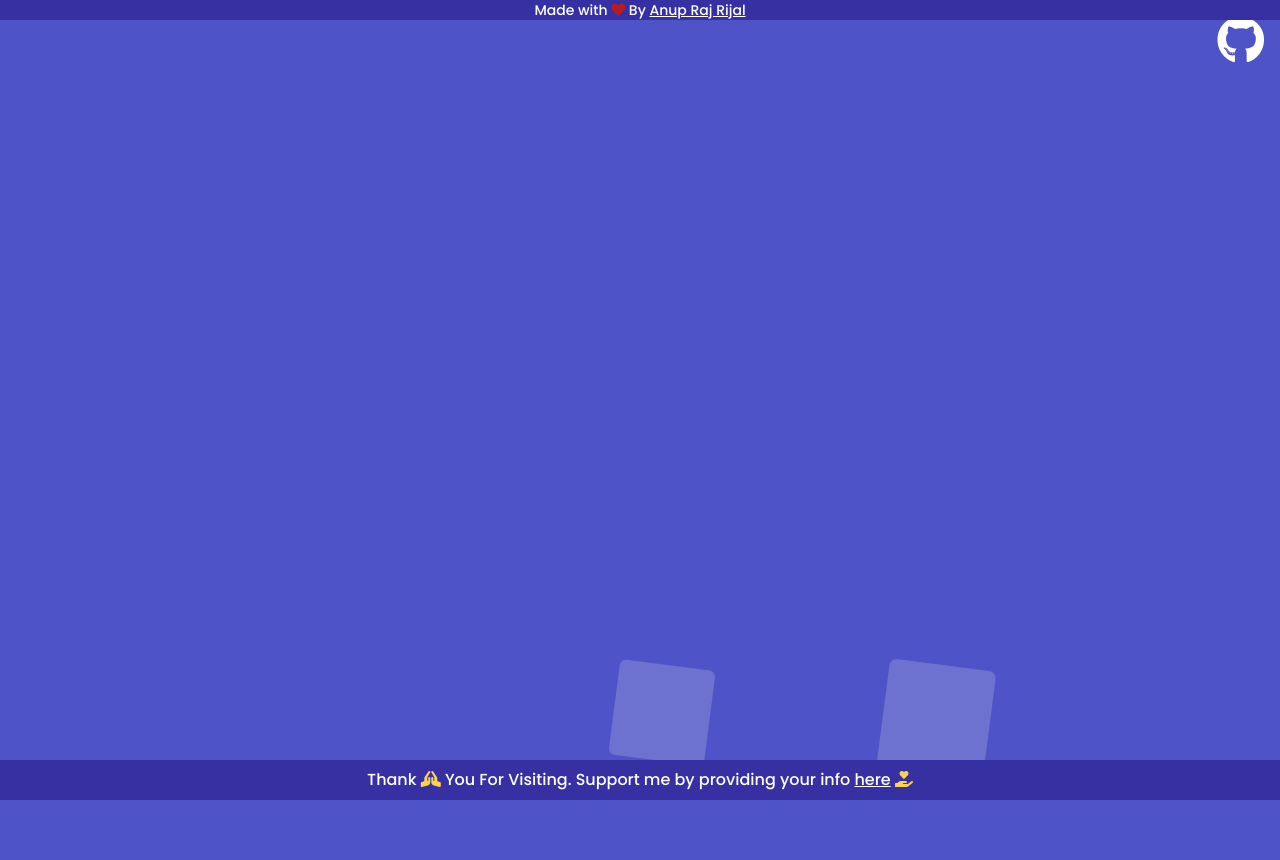
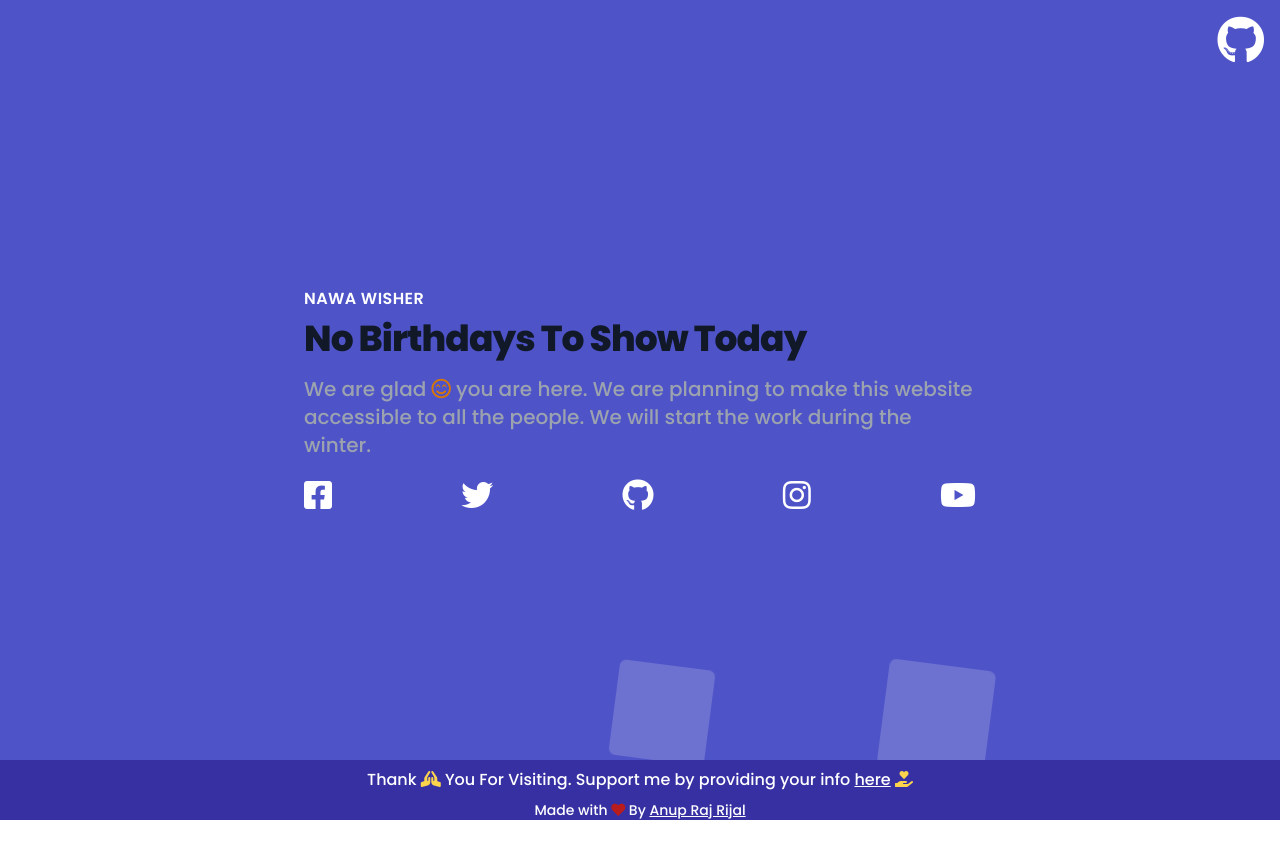
Before and after one commit to rijalanupraj/birthdaywish-private, a Django app: page / in a window 1280 px wide. Before the commit the page ends 800 px from the top, so only its background shows below. Run offline with Django 3.2, Linux system fonts and the light colour scheme; data that the repository does not hold is empty.

Commit message:
Add no birthday contents

```diff
--- a/friend/templates/friend/home-page.html
+++ b/friend/templates/friend/home-page.html
@@ -15,9 +15,14 @@ Nawa Wisher - A Birthday Wisher Website
 
 {% block main_content %}
 <div class="relative z-10">
+{% if birthdays %}
 {% for person in birthdays %}
 {% include 'friend/snippets/person-card.html' with person=person %}
 {% endfor %}
+
+{% else %}
+{% include 'friend/snippets/no-birthday.html' %}
+{% endif %}
 </div>
 <ul class="background-animate-css relative z-0">
    <li></li>
--- /dev/null
+++ b/friend/templates/friend/snippets/no-birthday.html
@@ -0,0 +1,24 @@
+<div class="flex h-screen">
+    <div class="m-auto">
+        <h2 class="text-base text-white font-semibold tracking-wide uppercase">Nawa Wisher</h2>
+        <p class="mt-2 text-3xl leading-8 font-extrabold tracking-tight text-gray-900 sm:text-4xl">
+            No Birthdays To Show Today
+        </p>
+        <p class="mt-4 max-w-2xl text-xl text-gray-400 lg:mx-auto">
+            We are glad <i class="far text-yellow-600 fa-smile-beam"></i> you are here. We are planning to make this
+            website accessible to all the people. We will start the work during the winter.
+        </p>
+        <p class="mt-5 text-white fmx-auto flex flex-wrap items-center justify-between">
+            <a class="link" href="https://fb.me/rijalanupraj" data-tippy-content="@facebook_handle"><i
+                    class="fab fa-facebook-square fa-2x"></i></a>
+            <a class="link" href="https://twitter.com/rijalanupraj" data-tippy-content="@twitter_handle"><i
+                    class="fab fa-twitter fa-2x"></i></a>
+            <a class="link" href="https://github.com/rijalanupraj" data-tippy-content="@github_handle"><i
+                    class="fab fa-github fa-2x"></i></a>
+            <a class="link" href="https://www.instagram.com/rijalanupraj" data-tippy-content="@instagram_handle"><i
+                    class="fab fa-instagram fa-2x"></i></a>
+            <a class="link" href="https://www.youtube.com/channel/UCgbrA4Ln-H3pH9zvIvgQtjQ"
+                data-tippy-content="@youtube_handle"><i class="fab fa-youtube fa-2x"></i></a>
+        </p>
+    </div>
+</div>
```
